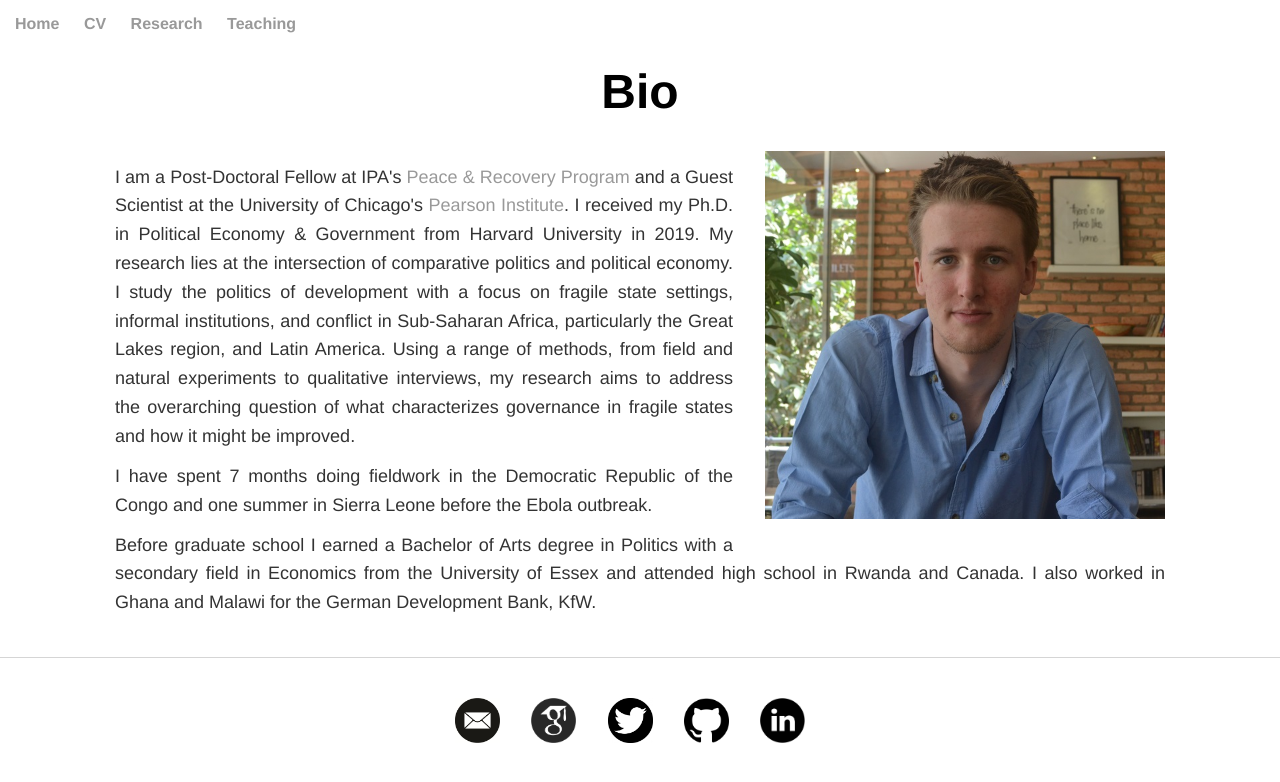
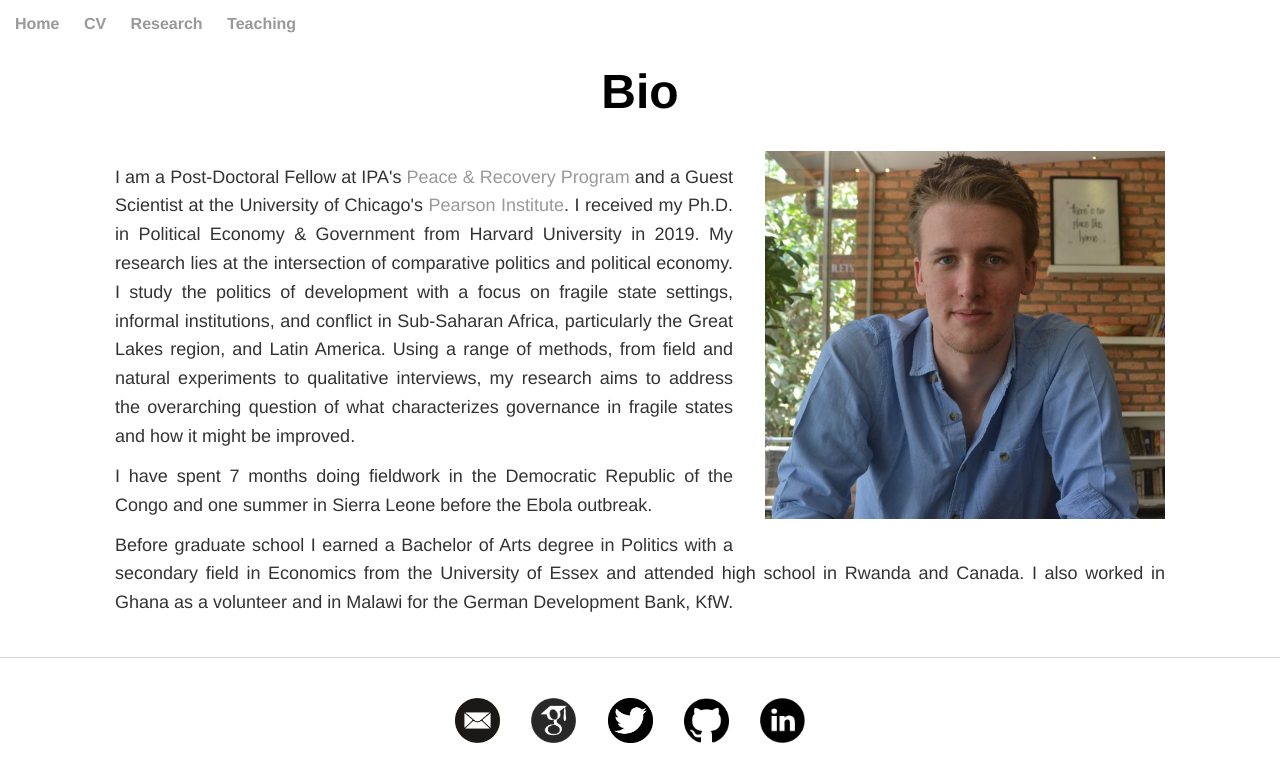
Before and after one commit to soeren-henn/soeren-henn.github.io, a Jekyll site: the page built from bio/index.html, in a window 1280 px wide. Shown: the top 782 px of the page. Built offline with Jekyll 4.4.1, drawn with Linux system fonts in a browser that asks for light colours.

Commit message:
Update index.html

```diff
--- a/bio/index.html
+++ b/bio/index.html
@@ -15,7 +15,7 @@
 	<div class="biotext">
 		<p>I am a Post-Doctoral Fellow at IPA's <a href="https://www.poverty-action.org/program-area/peace-and-recovery" target="_blank">Peace &#38 Recovery Program</a> and a Guest Scientist at the University of Chicago's <a href="https://thepearsoninstitute.org" target="_blank">Pearson Institute</a>. I received my Ph.D. in Political Economy &#38 Government from Harvard University in 2019. My research lies at the intersection of comparative politics and political economy. I study the politics of development with a focus on fragile state settings, informal institutions, and conflict in Sub-Saharan Africa, particularly the Great Lakes region, and Latin America. Using a range of methods, from field and natural experiments to qualitative interviews, my research aims to address the overarching question of what characterizes governance in fragile states and how it might be improved.</p>
 		<p>I have spent 7 months doing fieldwork in the Democratic Republic of the Congo and one summer in Sierra Leone before the Ebola outbreak.</p>
-		<p>Before graduate school I earned a Bachelor of Arts degree in Politics with a secondary field in Economics from the University of Essex and attended high school in Rwanda and Canada. I also worked in Ghana and Malawi for the German Development Bank, KfW.</p>
+		<p>Before graduate school I earned a Bachelor of Arts degree in Politics with a secondary field in Economics from the University of Essex and attended high school in Rwanda and Canada. I also worked in Ghana as a volunteer and in Malawi for the German Development Bank, KfW.</p>
 	</div>
 
 </div>
```
